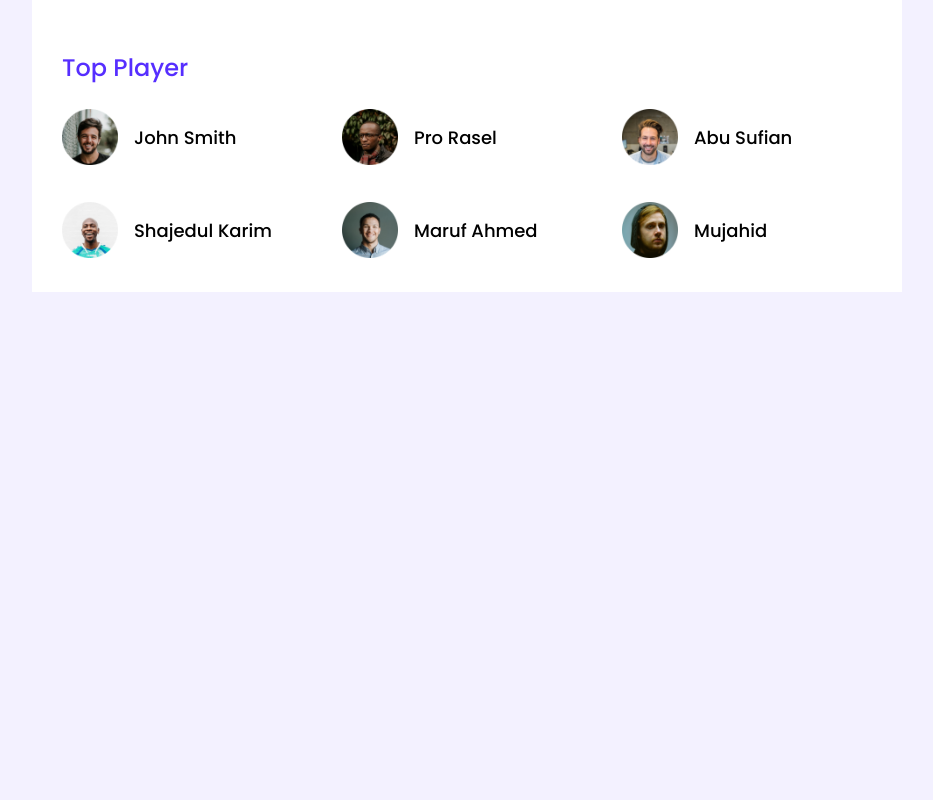
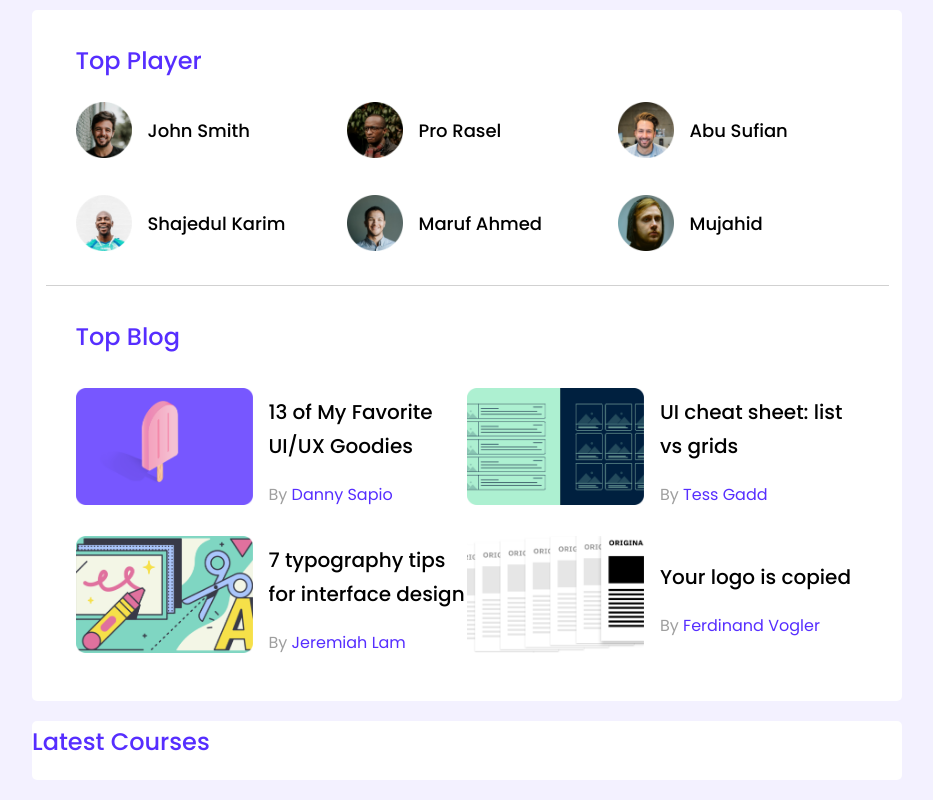
Before and after one commit to nozibRock/leader-board, a plain HTML site: page index.html in a window 1280 px wide. Shown: the whole page, without its empty margins (173-1106 px from the left). Drawn offline with Linux system fonts and the light colour scheme.

Commit message:
add top blogs section and top players bug fix

```diff
--- a/index.html
+++ b/index.html
@@ -26,10 +26,11 @@
 
     <!-- main start -->
     <main>
-        <!-- top player start -->
+        <!-- top players and top blogs start -->
         <section class="container">
+            <!-- top player start -->
             <div class="top-players">
-                <h2 class="top-player_h2">Top Player</h2>
+                <h2 class="section-title">Top Player</h2>
                 <div class="players">
                     <div class="player">
                         <img src="images/players/player-1.png" alt="">
@@ -57,8 +58,59 @@
                     </div>
                 </div>
             </div>
+            <!-- top player end -->
+
+            <!-- top blogs start -->
+            <div class="top-blogs">
+                <h2 class="section-title">Top Blog</h2>
+                <div class="blogs">
+                    <article class="blog">
+                        <div class="thumbnail">
+                            <img src="images/blogs/blog-1.png" alt="">
+                        </div>
+                        <div class="blog-info">
+                            <h3 class="blog-title">13 of My Favorite UI/UX Goodies</h3>
+                            <p class="blog-author">By <a href=""> <span class="author">Danny Sapio</span> </a> </p>
+                        </div>
+                    </article>
+                    <article class="blog">
+                        <div class="thumbnail">
+                            <img src="images/blogs/blog-2.png" alt="">
+                        </div>
+                        <div class="blog-info">
+                            <h3 class="blog-title">UI cheat sheet: list vs grids</h3>
+                            <p class="blog-author">By <a href=""> <span class="author">Tess Gadd</span> </a> </p>
+                        </div>
+                    </article>
+                    <article class="blog">
+                        <div class="thumbnail">
+                            <img src="images/blogs/blog-3.png" alt="">
+                        </div>
+                        <div class="blog-info">
+                            <h3 class="blog-title">7 typography tips for interface design</h3>
+                            <p class="blog-author">By <a href=""> <span class="author">Jeremiah Lam</span> </a> </p>
+                        </div>
+                    </article>
+                    <article class="blog">
+                        <div class="thumbnail">
+                            <img src="images/blogs/blog-4.png" alt="">
+                        </div>
+                        <div class="blog-info">
+                            <h3 class="blog-title">Your logo is copied</h3>
+                            <p class="blog-author">By <a href=""> <span class="author">Ferdinand Vogler</span> </a> </p>
+                        </div>
+                    </article>
+                </div>
+            </div>
+            <!-- top blogs end -->
         </section>
-        <!-- top player end -->
+        <!-- top players and top blogs end -->
+
+        <!-- Latest Course start -->
+        <section class="container">
+            <h2 class="section-title">Latest Courses</h2>
+        </section>
+        <!-- Latest Course end -->
     </main>
     <!-- main end -->
 </body>
--- a/styles/style.css
+++ b/styles/style.css
@@ -6,21 +6,33 @@ body {
 }
 main {
   display: flex;
-  /* flex-direction: column; */
+  flex-direction: column;
   justify-content: center;
+  align-items: center;
 }
 .container {
   max-width: 1200px;
   width: 870px;
-  /* margin: 0 auto; */
+  margin: 10px;
   background-color: #fff;
+  border-radius: 5px;
 }
-.top-player_h2, .top-player_h3 {
+.section-title,
+.top-player_h3,
+.blog-title,
+.blog-author {
   font-family: "Poppins", sans-serif;
   font-style: normal;
   font-weight: 500;
 }
+.blog-author {
+  font-weight: 400;
+}
+a {
+  text-decoration: none;
+}
 /* common styles end */
+
 /* header style start */
 
 /* header style end */
@@ -28,13 +40,20 @@ main {
 /* main style start */
 
 /* top player style start */
+.top-players,
+.top-blogs {
+  width: 90%;
+  margin: 0 auto;
+  padding: 30px;
+}
 .top-players {
-    padding: 30px;
+  border-bottom: 1px solid #d1d1d1;
 }
-.top-player_h2 {
+.section-title {
   font-size: 24px;
   line-height: 36px;
   color: #562eff;
+  margin-top: 3px;
 }
 .players {
   display: grid;
@@ -56,4 +75,40 @@ main {
 }
 /* top player style end */
 
+/* top blogs style start */
+.blogs {
+  display: grid;
+  grid-template-columns: repeat(2, 1fr);
+}
+.blog {
+  display: flex;
+  /* justify-content: center; */
+  align-items: center;
+  place-items: center;
+  gap: 1rem;
+}
+.blog .thumbnail {
+}
+.blog .thumbnail img {
+  /* width: 100%; */
+  width: 177px;
+  height: 117px;
+}
+.blog-title {
+  font-size: 20px;
+  line-height: 34px;
+}
+.blog-author {
+  font-size: 16px;
+  line-height: 24px;
+  color: #9f9f9f;
+}
+.author {
+  color: #562eff;
+}
+/* top blogs style end */
+
+/* Latest Course style start */
+/* Latest Course style end */
+
 /* main style end */
```
